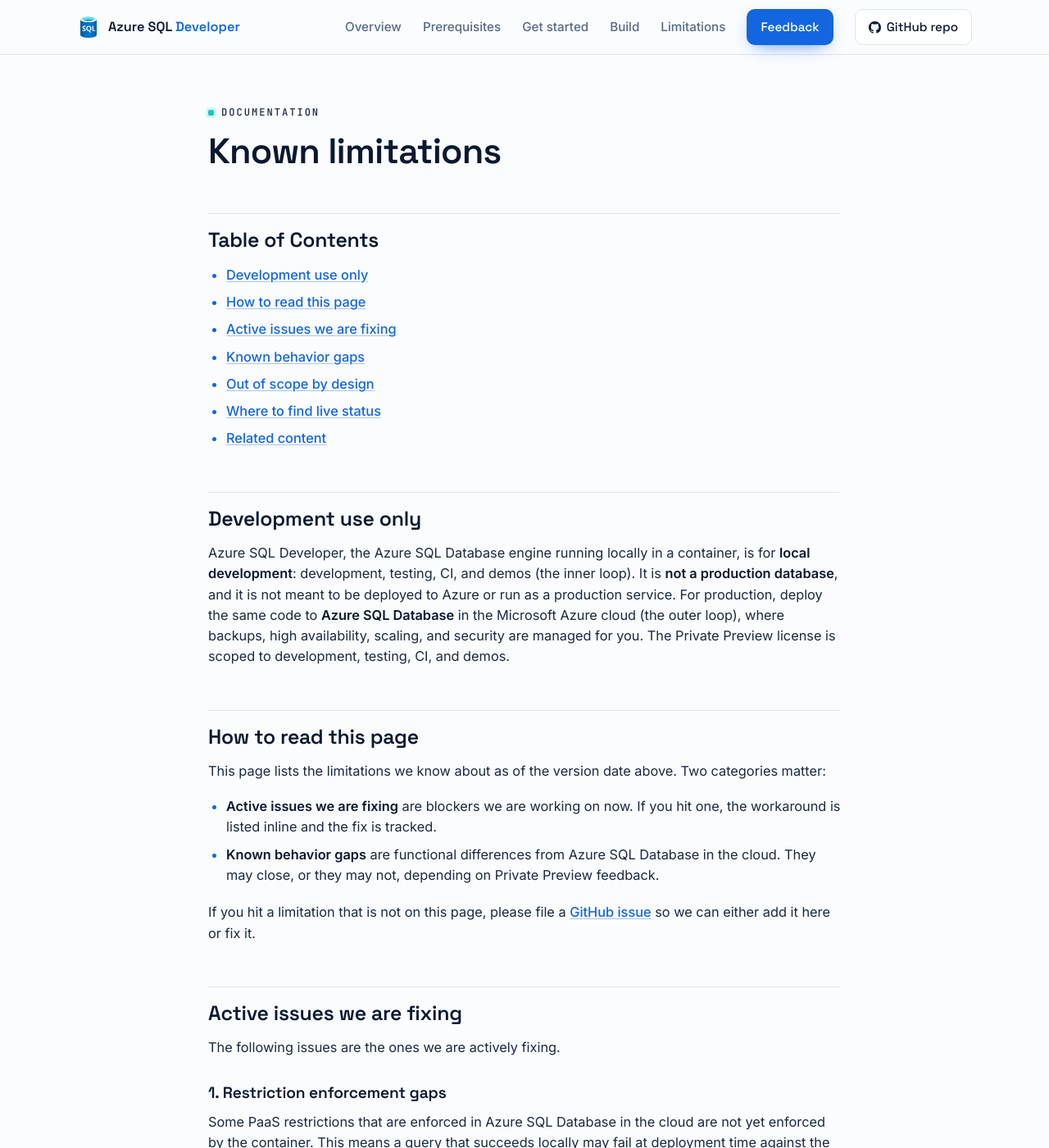
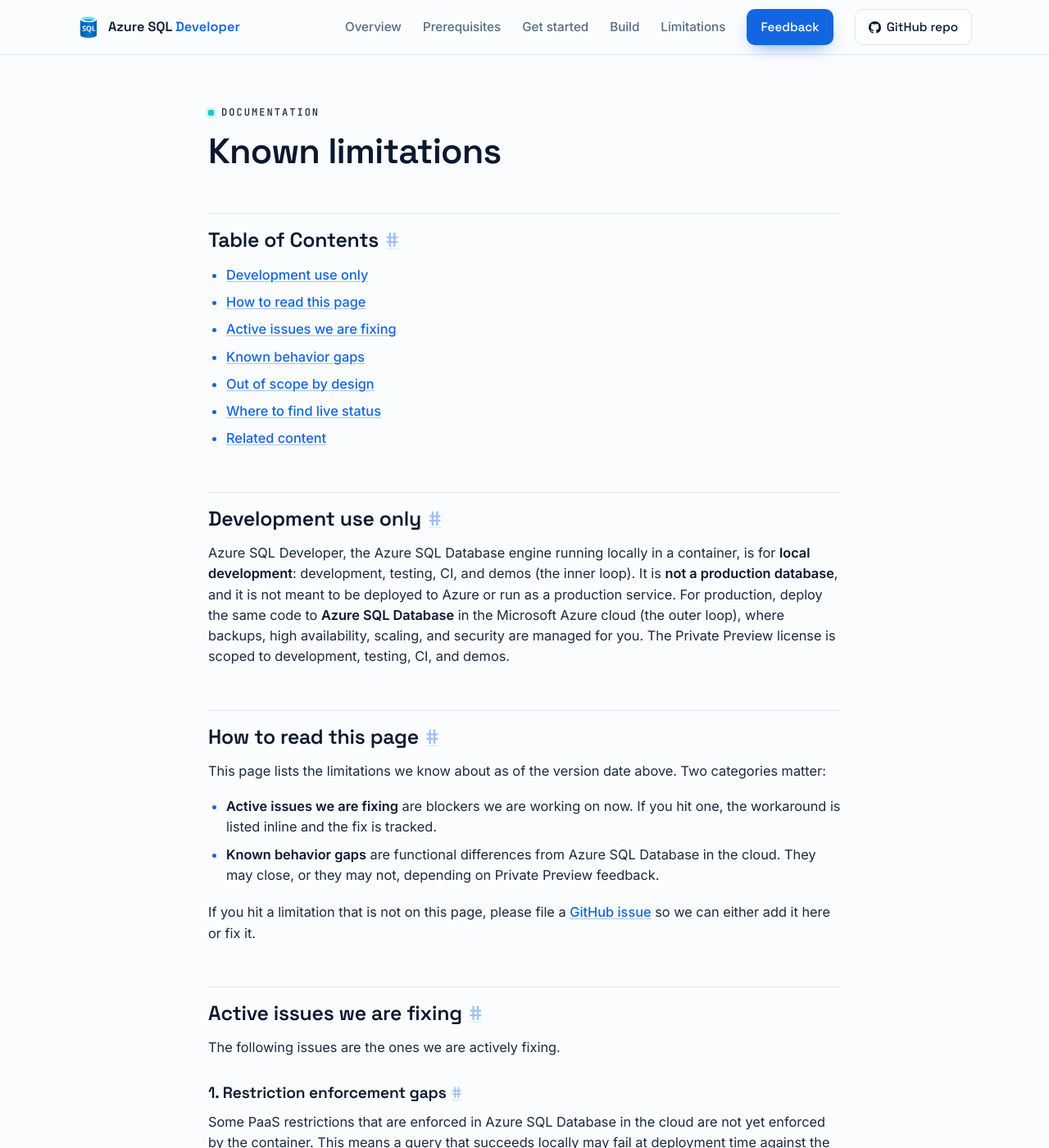
Before and after one commit to microsoft/azure-sql-database-container, a Jekyll site: the page built from docs/known-limitations.md, in a window 1280 px wide and 1400 px high. Shown: the whole window at 82% size. Built offline with Jekyll 4.4.1, drawn with Linux system fonts in a browser that asks for light colours.

Commit message:
Add shareable anchors to doc-page headings (#98)
Kramdown already emits ids on every heading, so getting-started.html#manual-run-it-yourself
already worked. There was just no way to get that link out of the page without
reading the HTML.

Every h2 and h3 in the docs now gets a "#" on hover. Clicking it copies the full
URL and flashes "Link copied" in a tooltip rather than swapping the "#" for the
word, which would reflow the heading. Reuses the .head-anchor style the landing
page already had.

Also sets scroll-margin-top on prose headings so a heading linked to directly does
not land underneath the sticky nav.

```diff
--- a/docs/assets/css/main.scss
+++ b/docs/assets/css/main.scss
@@ -227,6 +227,30 @@
 .head-anchor:hover { opacity: 1; text-decoration: none; }
 .section-head-light .head-anchor { color: #fff; }
 @media (hover: none) { .head-anchor { opacity: .4; } }
+
+/* shareable anchors on doc-page headings. Kramdown already emits the ids; the JS
+   adds the visible link and copies the full URL on click. */
+.prose h2, .prose h3 { scroll-margin-top: 84px; position: relative; }
+.prose h2:hover .head-anchor,
+.prose h3:hover .head-anchor,
+.prose .head-anchor:focus-visible { opacity: .6; }
+.prose .head-anchor { position: relative; cursor: pointer; }
+.prose .head-anchor.is-copied { opacity: 1; }
+.prose .head-anchor.is-copied::after {
+  content: "Link copied";
+  position: absolute;
+  left: 50%;
+  bottom: calc(100% + 8px);
+  transform: translateX(-50%);
+  white-space: nowrap;
+  font-family: var(--font-mono);
+  font-size: .7rem;
+  font-weight: 500;
+  color: var(--on-dark);
+  background: var(--ink);
+  border-radius: 6px;
+  padding: 4px 9px;
+}
 .section-head .lead { color: var(--muted); font-size: 1.1rem; margin-top: 14px; }
 .section-head-center { max-width: 720px; margin-left: auto; margin-right: auto; text-align: center; }
 .section-head-center .eyebrow { justify-content: center; }
--- a/docs/assets/js/main.js
+++ b/docs/assets/js/main.js
@@ -43,6 +43,29 @@
       document.body.removeChild(ta);
     }
   }
+
+  // shareable anchors on doc-page headings (kramdown already gives them ids)
+  document.querySelectorAll(".prose h2[id], .prose h3[id]").forEach(function (h) {
+    if (h.querySelector(".head-anchor")) return;
+    var a = document.createElement("a");
+    a.className = "head-anchor";
+    a.href = "#" + h.id;
+    a.setAttribute("aria-label", "Link to this section");
+    a.textContent = "#";
+    a.addEventListener("click", function (e) {
+      e.preventDefault();
+      var url = location.origin + location.pathname + "#" + h.id;
+      history.replaceState(null, "", "#" + h.id);
+      // copy the full link, but flash a tooltip rather than swapping the "#" for
+      // "Copied", which would reflow the heading
+      if (navigator.clipboard && navigator.clipboard.writeText) {
+        navigator.clipboard.writeText(url).catch(function () {});
+      }
+      a.classList.add("is-copied");
+      setTimeout(function () { a.classList.remove("is-copied"); }, 1600);
+    });
+    h.appendChild(a);
+  });
 
   // show/hide the rest of the skill cards
   document.querySelectorAll("[data-toggle-skills]").forEach(function (btn) {
```
